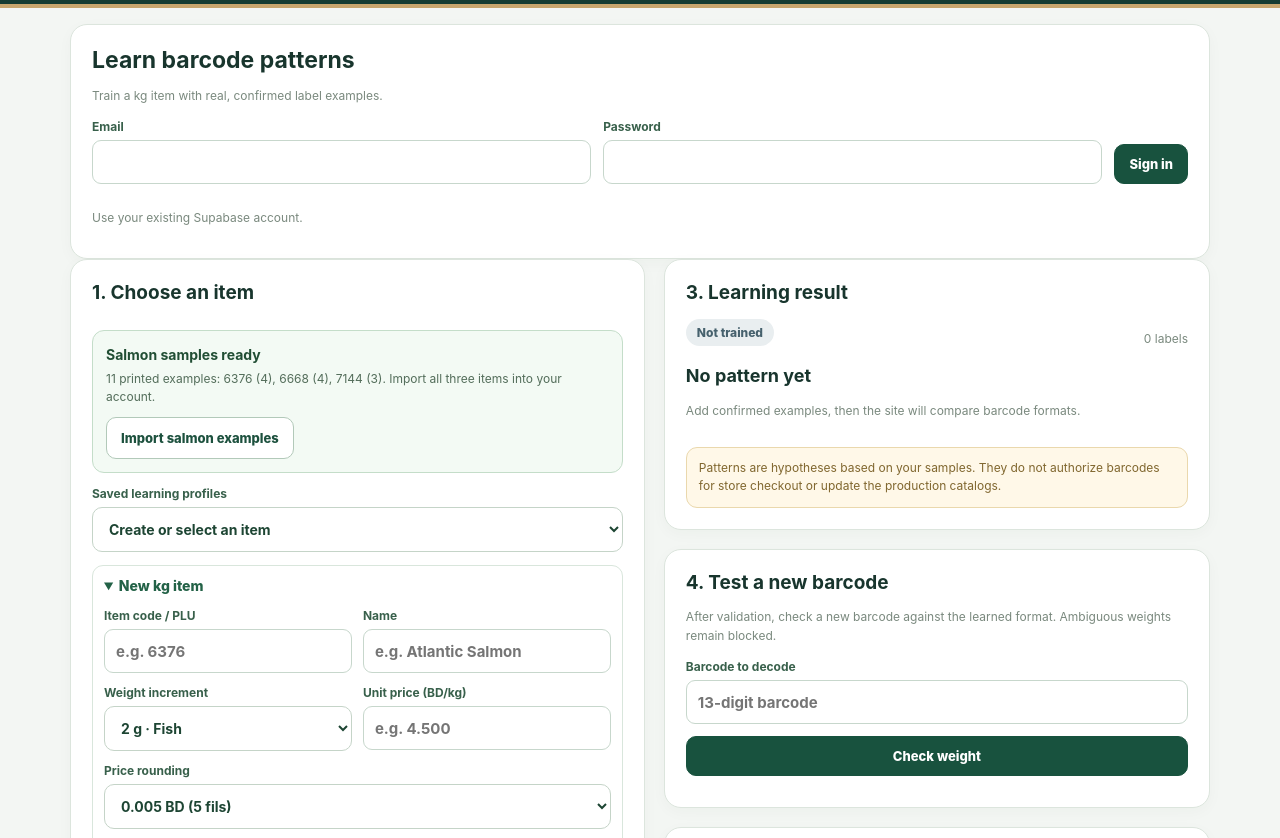
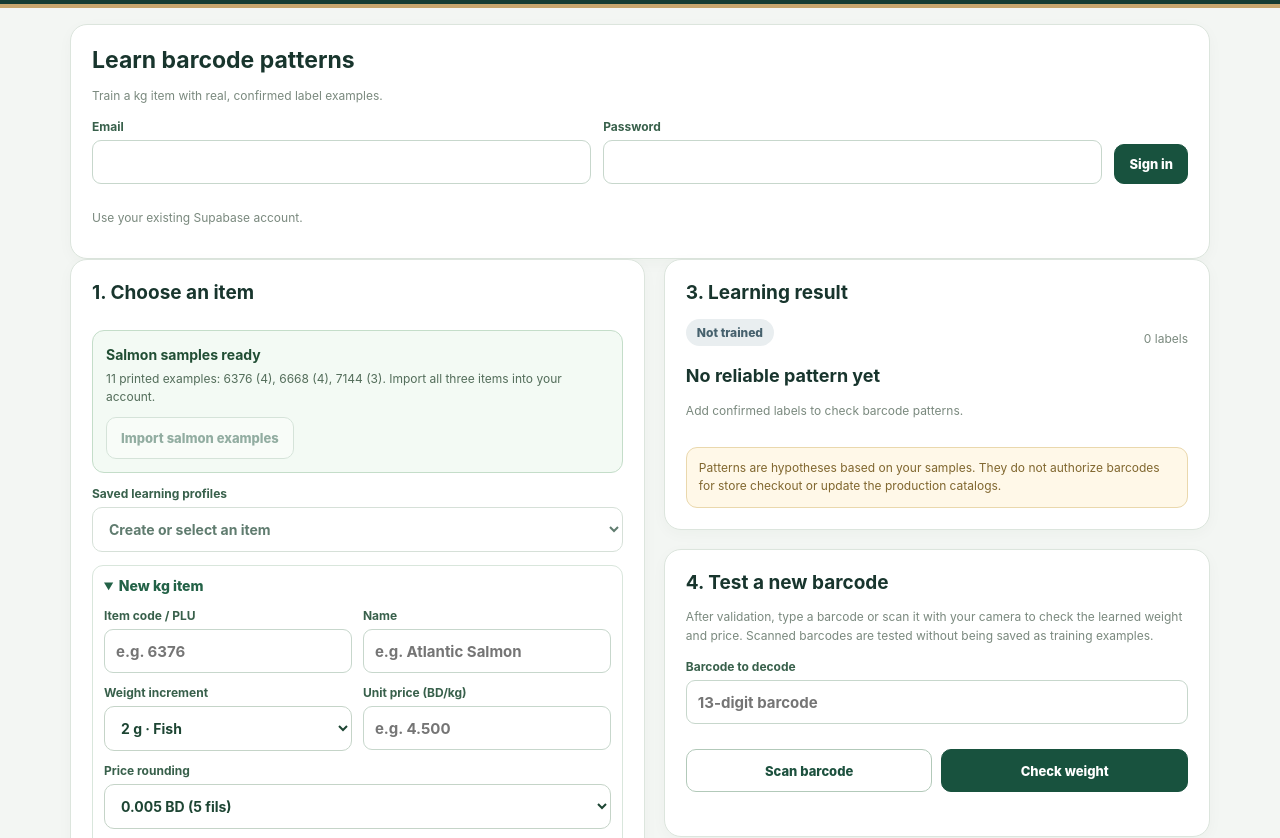
Before and after one commit to locacollection/Alhelli-Meat-Prod-Paper, a plain HTML site: page barcode-learning.html in a window 1280 px wide. Shown: the part 71-909 px from the top of the page. Drawn offline with nearby package versions, Linux system fonts and the light colour scheme.

Commit message:
Add camera scan action to barcode test form

```diff
--- a/barcode-learning.html
+++ b/barcode-learning.html
@@ -109,11 +109,15 @@
 </section>
 <section class="panel learner-panel">
   <h2>4. Test a new barcode</h2>
-  <p class="fineprint">After validation, check a new barcode against the learned format. Ambiguous weights remain blocked.</p>
+  <p class="fineprint">After validation, type a barcode or scan it with your camera to check the learned weight and price. Scanned barcodes are tested without being saved as training examples.</p>
   <form id="learnTestForm" class="learn-form">
     <label class="learn-field">Barcode to decode<input id="learnTestBarcode" type="text" inputmode="numeric" pattern="[0-9]{13}" maxlength="13" placeholder="13-digit barcode" required></label>
-    <button type="submit" class="btn">Check weight</button>
+    <div class="learn-buttons">
+      <button id="learnTestScan" type="button" class="btn btn-light">Scan barcode</button>
+      <button type="submit" class="btn">Check weight</button>
+    </div>
   </form>
+  <p id="learnTestScanMessage" class="learn-notice" hidden role="status" aria-live="polite"></p>
   <div id="learnTestResult" class="learn-test-result" hidden role="status"></div>
 </section>
 <section class="panel learner-panel">
@@ -148,5 +152,5 @@
 <script src="barcode-learning-labels.js?v=weight-ocr-9"></script>
 <script src="barcode-learning-scan.js?v=weight-ocr-9"></script>
 <script src="https://cdn.jsdelivr.net/npm/@supabase/supabase-js@2/dist/umd/supabase.js"></script>
-<script src="barcode-learning.js?v=weight-ocr-9"></script>
+<script src="barcode-learning.js?v=test-scan-1"></script>
 </body></html>
```
